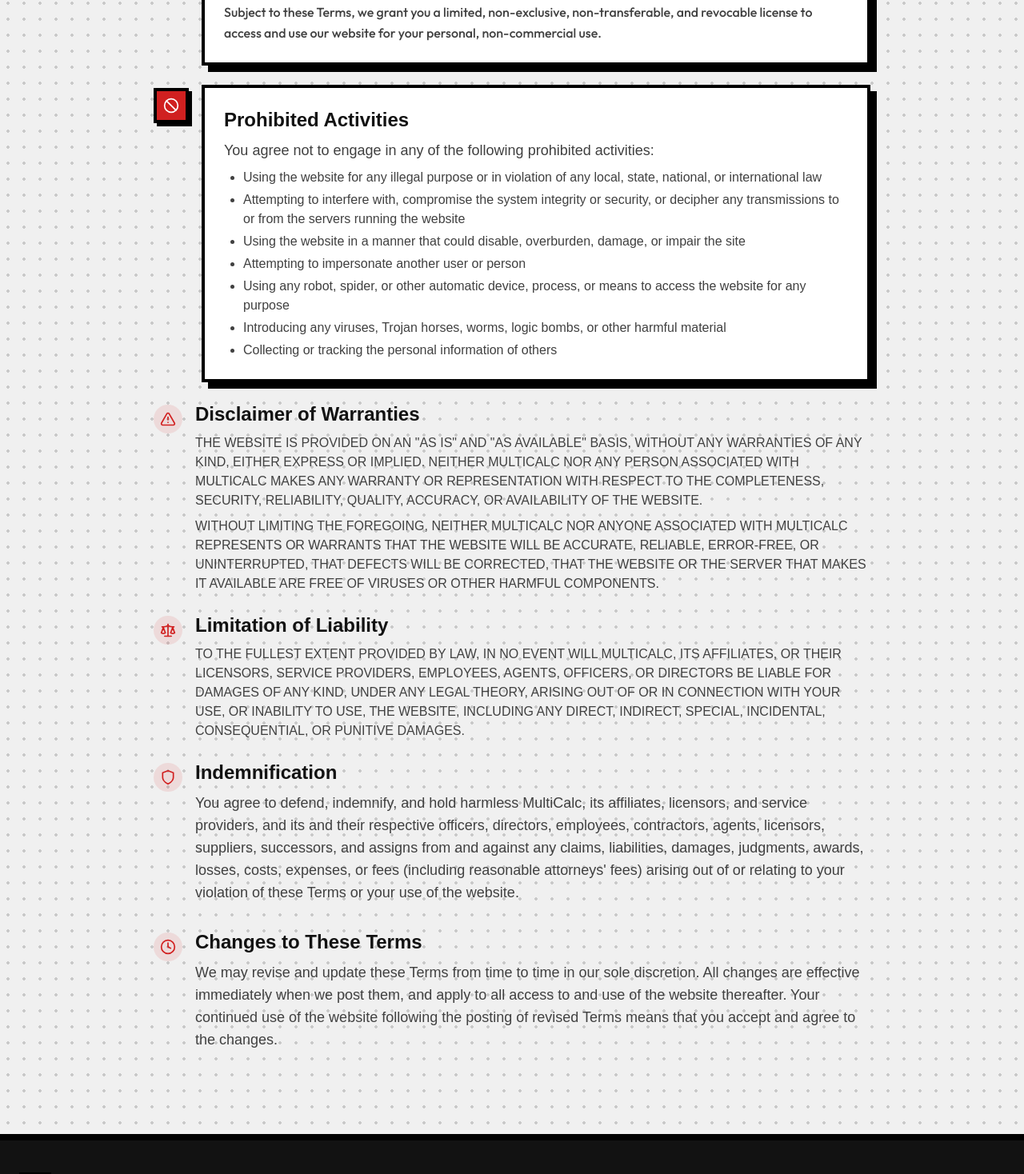
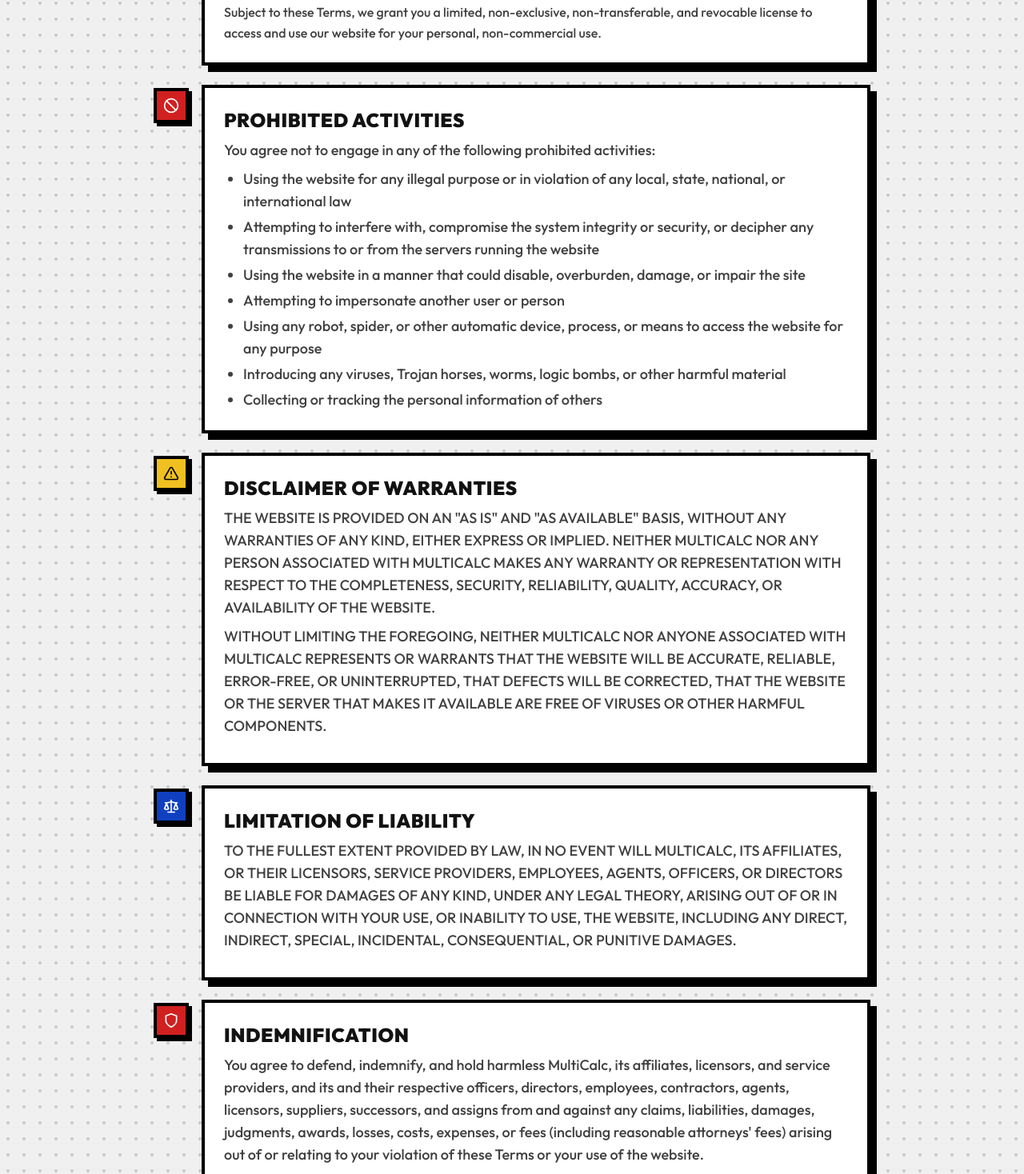
Before and after one commit to codewithdhruba01/MultiCalc, a React (Vite) app: page /terms-of-service in a window 1280 px wide. Shown: the part 786-2254 px from the top of the page at 80% size. Built offline with nearby package versions, Linux system fonts and the light colour scheme; a web font is replaced by a local one.

Commit message:
feat: refresh Terms of Service page UI with updated typography, section styling, and icon containers.

```diff
--- a/src/pages/TermsOfService.tsx
+++ b/src/pages/TermsOfService.tsx
@@ -121,18 +121,21 @@ export default function TermsOfService() {
                 <Ban className="h-5 w-5 text-white" />
               </div>
               <div className="border-4 border-black bg-white shadow-[8px_8px_0px_0px_black] p-6 w-full">
-                <h2 className="text-2xl font-bold mb-2 font-synonym">
+                <h2
+                  className="text-2xl font-black uppercase tracking-wide mb-2 font-outfit"
+                  data-aos="fade-up"
+                >
                   Prohibited Activities
                 </h2>
                 <p
-                  className="font-satoshi text-muted-foreground text-lg mb-2"
+                  className="font-outfit font-medium text-muted-foreground text-base sm:text-lg mb-2 leading-relaxed"
                   data-aos="fade-up"
                 >
                   You agree not to engage in any of the following prohibited
                   activities:
                 </p>
                 <ul
-                  className="list-disc pl-6 mt-2 space-y-1 font-satoshi text-muted-foreground"
+                  className="list-disc pl-6 mt-2 space-y-1 font-outfit font-medium text-muted-foreground text-base sm:text-lg leading-relaxed"
                   data-aos="fade-up"
                 >
                   <li>
@@ -165,18 +168,18 @@ export default function TermsOfService() {
             </div>
 
             <div className="flex items-start mb-6">
-              <div className="mr-4 mt-1 bg-primary/10 p-2 rounded-full">
-                <AlertTriangle className="h-5 w-5 text-primary" />
+              <div className="mr-4 mt-1 bg-[#F0C020] p-2 border-4 border-black shadow-[4px_4px_0px_0px_black]">
+                <AlertTriangle className="h-5 w-5 text-black" />
               </div>
-              <div>
+              <div className="border-4 border-black bg-white shadow-[8px_8px_0px_0px_black] p-6 w-full">
                 <h2
-                  className="text-2xl font-bold mb-2 font-synonym"
+                  className="text-2xl font-black uppercase tracking-wide mb-2 font-outfit"
                   data-aos="fade-up"
                 >
                   Disclaimer of Warranties
                 </h2>
                 <p
-                  className="font-xl font-supreme text-muted-foreground"
+                  className="font-outfit font-medium text-muted-foreground text-base sm:text-lg mb-2 leading-relaxed"
                   data-aos="fade-up"
                 >
                   THE WEBSITE IS PROVIDED ON AN "AS IS" AND "AS AVAILABLE"
@@ -187,7 +190,7 @@ export default function TermsOfService() {
                   AVAILABILITY OF THE WEBSITE.
                 </p>
                 <p
-                  className="mt-2 font-supreme text-muted-foreground"
+                  className="font-outfit font-medium text-muted-foreground text-base sm:text-lg mb-2 leading-relaxed mt-2"
                   data-aos="fade-up"
                 >
                   WITHOUT LIMITING THE FOREGOING, NEITHER MULTICALC NOR ANYONE
@@ -201,18 +204,18 @@ export default function TermsOfService() {
             </div>
 
             <div className="flex items-start mb-6">
-              <div className="mr-4 mt-1 bg-primary/10 p-2 rounded-full">
-                <Scale className="h-5 w-5 text-primary" />
+              <div className="mr-4 mt-1 bg-[#1040C0] p-2 border-4 border-black shadow-[4px_4px_0px_0px_black]">
+                <Scale className="h-5 w-5 text-white" />
               </div>
-              <div>
+              <div className="border-4 border-black bg-white shadow-[8px_8px_0px_0px_black] p-6 w-full">
                 <h2
-                  className="text-2xl font-bold mb-2 font-synonym"
+                  className="text-2xl font-black uppercase tracking-wide mb-2 font-outfit"
                   data-aos="fade-up"
                 >
                   Limitation of Liability
                 </h2>
                 <p
-                  className="font-xl font-supreme text-muted-foreground"
+                  className="font-outfit font-medium text-muted-foreground text-base sm:text-lg mb-2 leading-relaxed"
                   data-aos="fade-up"
                 >
                   TO THE FULLEST EXTENT PROVIDED BY LAW, IN NO EVENT WILL
@@ -227,18 +230,18 @@ export default function TermsOfService() {
             </div>
 
             <div className="flex items-start mb-6">
-              <div className="mr-4 mt-1 bg-primary/10 p-2 rounded-full">
-                <Shield className="h-5 w-5 text-primary" />
+              <div className="mr-4 mt-1 bg-[#D02020] p-2 border-4 border-black shadow-[4px_4px_0px_0px_black]">
+                <Shield className="h-5 w-5 text-white" />
               </div>
-              <div>
+              <div className="border-4 border-black bg-white shadow-[8px_8px_0px_0px_black] p-6 w-full">
                 <h2
-                  className="text-2xl font-bold mb-2 font-synonym"
+                  className="text-2xl font-black uppercase tracking-wide mb-2 font-outfit"
                   data-aos="fade-up"
                 >
                   Indemnification
                 </h2>
                 <p
-                  className="font-satoshi text-muted-foreground text-lg mb-2"
+                  className="font-outfit font-medium text-muted-foreground text-base sm:text-lg mb-2 leading-relaxed"
                   data-aos="fade-up"
                 >
                   You agree to defend, indemnify, and hold harmless MultiCalc,
@@ -254,18 +257,18 @@ export default function TermsOfService() {
             </div>
 
             <div className="flex items-start mb-6">
-              <div className="mr-4 mt-1 bg-primary/10 p-2 rounded-full">
-                <Clock className="h-5 w-5 text-primary" />
+              <div className="mr-4 mt-1 bg-[#F0C020] p-2 border-4 border-black shadow-[4px_4px_0px_0px_black]">
+                <Clock className="h-5 w-5 text-black" />
               </div>
-              <div>
+              <div className="border-4 border-black bg-white shadow-[8px_8px_0px_0px_black] p-6 w-full">
                 <h2
-                  className="text-2xl font-bold mb-2 font-synonym"
+                  className="text-2xl font-black uppercase tracking-wide mb-2 font-outfit"
                   data-aos="fade-up"
                 >
                   Changes to These Terms
                 </h2>
                 <p
-                  className="font-satoshi text-muted-foreground text-lg mb-2"
+                  className="font-outfit font-medium text-muted-foreground text-base sm:text-lg mb-2 leading-relaxed"
                   data-aos="fade-up"
                 >
                   We may revise and update these Terms from time to time in our
```
